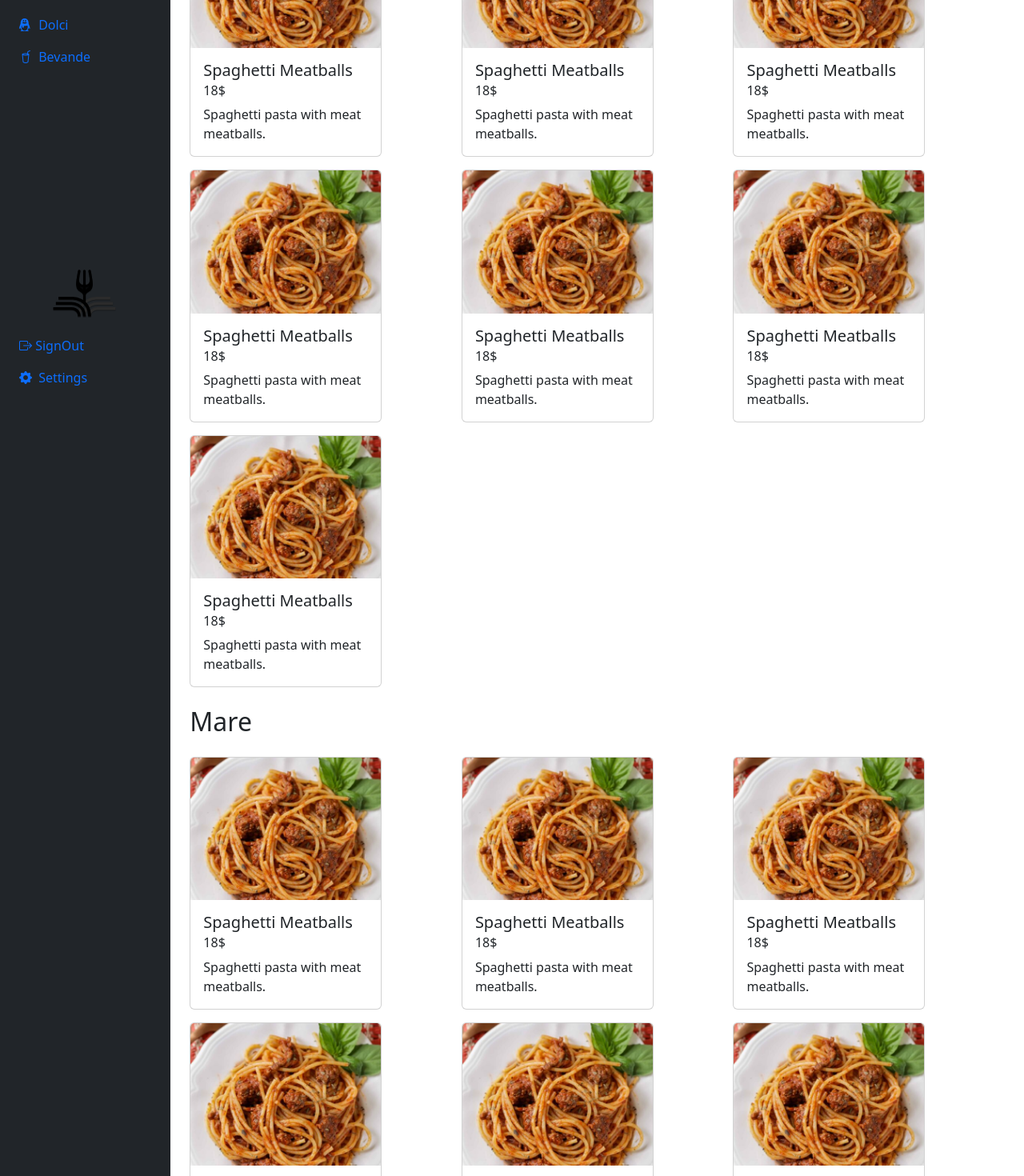
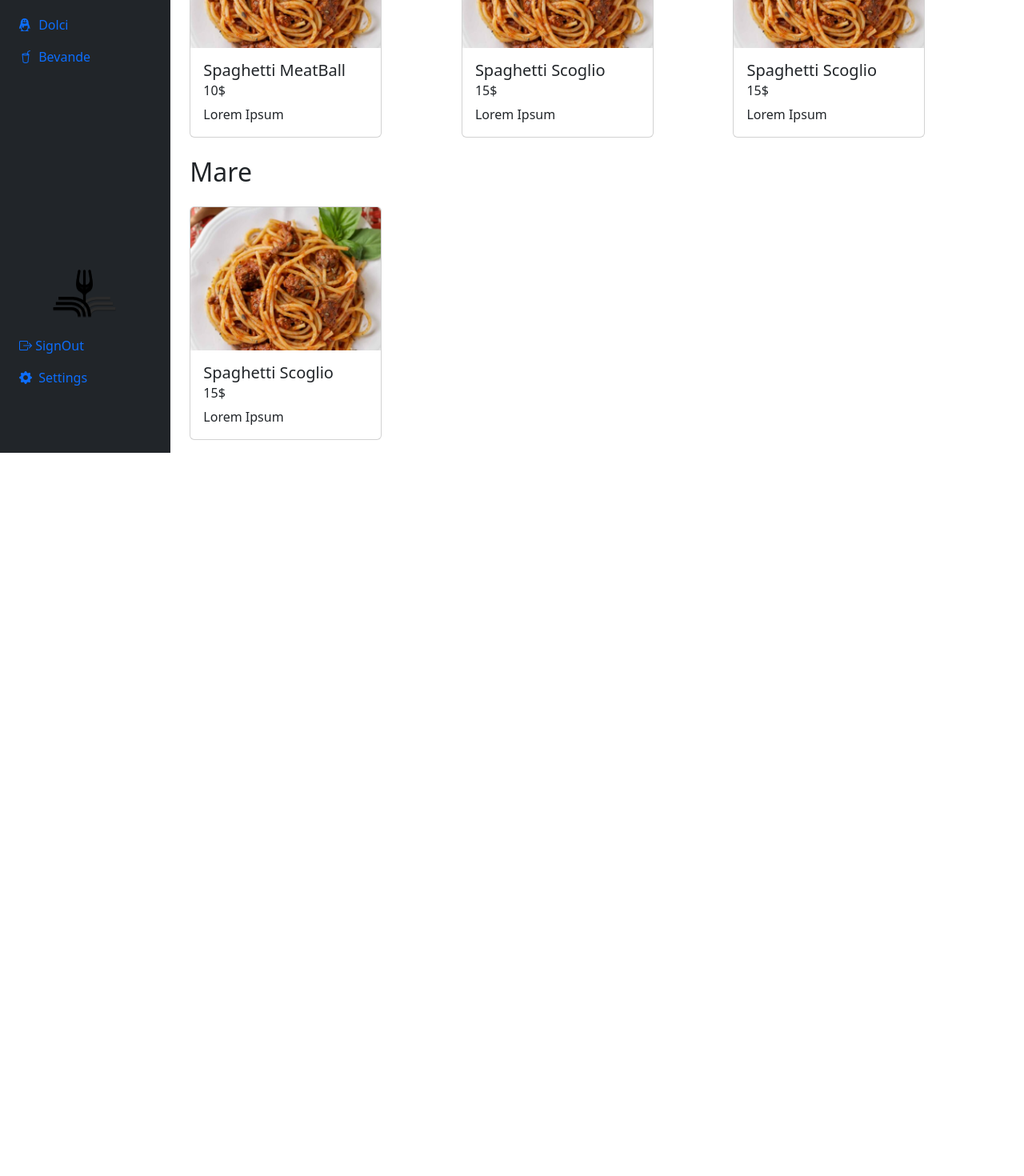
Before and after one commit to marcon21/bookeat, a React (Vite) app in the folder frontend/: page /menu in a window 1280 px wide. Shown: the part 300-1770 px from the top of the page at 80% size. After the commit the page ends 866 px from the top, so only its background shows below. Built offline with nearby package versions, Linux system fonts and the light colour scheme.

Commit message:
generalized menu item, mockup completed and tested until real data from backend

```diff
--- a/frontend/src/components/MenuItem.jsx
+++ b/frontend/src/components/MenuItem.jsx
@@ -1,11 +1,11 @@
-export default function MenuItem() {
+export default function MenuItem({ name, price, description}) {
     return (
         <div className="card" style={{width: 15 + 'em'}}>
             <img src="/plate.jpg" className="card-img-top" alt="..." />
                 <div className="card-body">
-                    <h5 className="card-title">Spaghetti Meatballs</h5>
-                    <h6 className="card-subtitle mb-2 text-body-secondary">18$</h6>
-                    <p className="card-text">Spaghetti pasta with meat meatballs.</p>
+                    <h5 className="card-title">{name}</h5>
+                    <h6 className="card-subtitle mb-2 text-body-secondary">{price}$</h6>
+                    <p className="card-text">{description}</p>
                     {/* <a href="#" className="btn btn-primary">Go somewhere</a> */}
                 </div>
         </div>
--- a/frontend/src/components/MenuSections.jsx
+++ b/frontend/src/components/MenuSections.jsx
@@ -7,25 +7,13 @@ export default function MenuSections() {
             <h2>Terra</h2>
             <div className="row">
                 <div className="col mt-3">
-                    <MenuItem />
+                    <MenuItem name={"Spaghetti MeatBall"} description={"Lorem Ipsum"} price={10} />
                 </div>
                 <div className="col mt-3">
-                    <MenuItem />
+                    <MenuItem name={"Spaghetti Scoglio"} description={"Lorem Ipsum"} price={15} />
                 </div>
                 <div className="col mt-3">
-                    <MenuItem />
-                </div>
-                <div className="col mt-3">
-                    <MenuItem />
-                </div>
-                <div className="col mt-3">
-                    <MenuItem />
-                </div>
-                <div className="col mt-3">
-                    <MenuItem />
-                </div>
-                <div className="col mt-3">
-                    <MenuItem />
+                    <MenuItem name={"Spaghetti Scoglio"} description={"Lorem Ipsum"} price={15} />
                 </div>
             </div>
         </div>
@@ -34,25 +22,7 @@ export default function MenuSections() {
             <h2>Mare</h2>
             <div className="row">
                 <div className="col mt-3">
-                    <MenuItem />
-                </div>
-                <div className="col mt-3">
-                    <MenuItem />
-                </div>
-                <div className="col mt-3">
-                    <MenuItem />
-                </div>
-                <div className="col mt-3">
-                    <MenuItem />
-                </div>
-                <div className="col mt-3">
-                    <MenuItem />
-                </div>
-                <div className="col mt-3">
-                    <MenuItem />
-                </div>
-                <div className="col mt-3">
-                    <MenuItem />
+                    <MenuItem name={"Spaghetti Scoglio"} description={"Lorem Ipsum"} price={15} />
                 </div>
             </div>
         </div>
```
